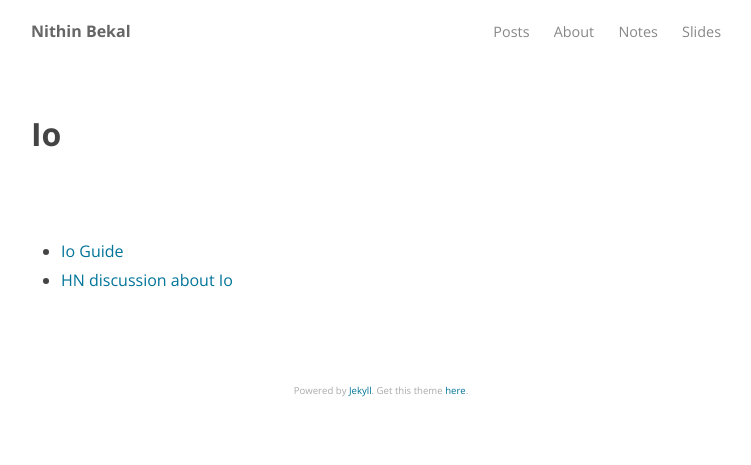
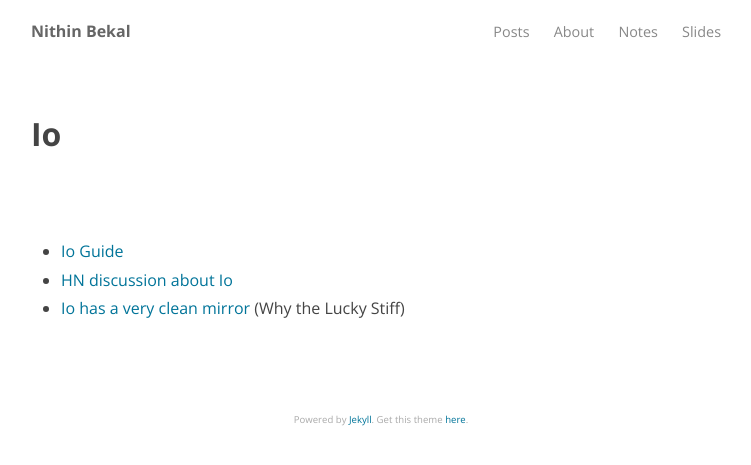
Before and after one commit to nithinbekal/nithinbekal.github.io, a Jekyll site: the page built from notes/io.md, in a window 1280 px wide. Shown: the top 465 px of the page, without its empty margins (259-1010 px from the left). Built offline with Jekyll 4.4.1, drawn with Linux system fonts in a browser that asks for light colours.

Commit message:
Iolang bookmark

```diff
--- a/notes/io.md
+++ b/notes/io.md
@@ -6,3 +6,4 @@ date:  2015-06-11 22:34:20
 
 * [Io Guide](http://iolanguage.org/scm/io/docs/IoGuide.html)
 * [HN discussion about Io](https://news.ycombinator.com/item?id=8867575)
+* [Io has a very clean mirror](http://viewsourcecode.org/why/hackety.org/2008/01/05/ioHasAVeryCleanMirror.html) (Why the Lucky Stiff)
```
